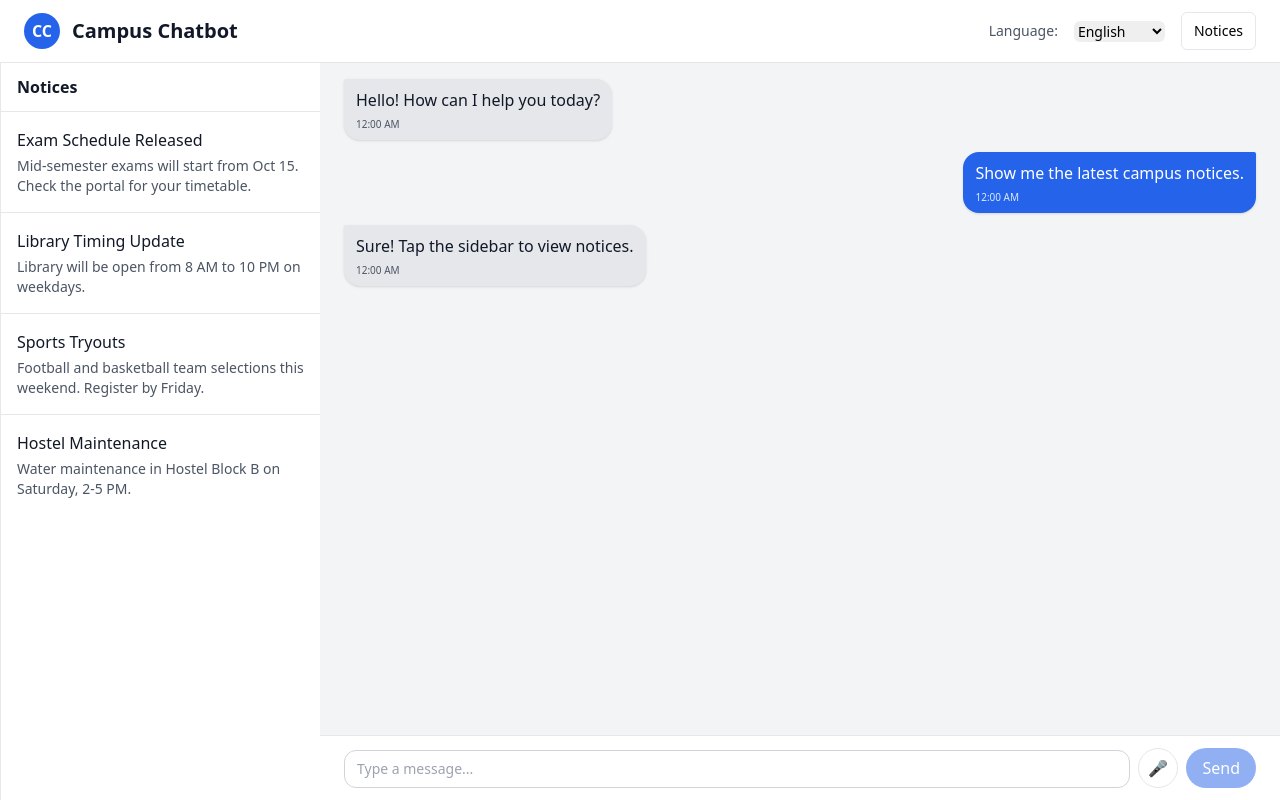
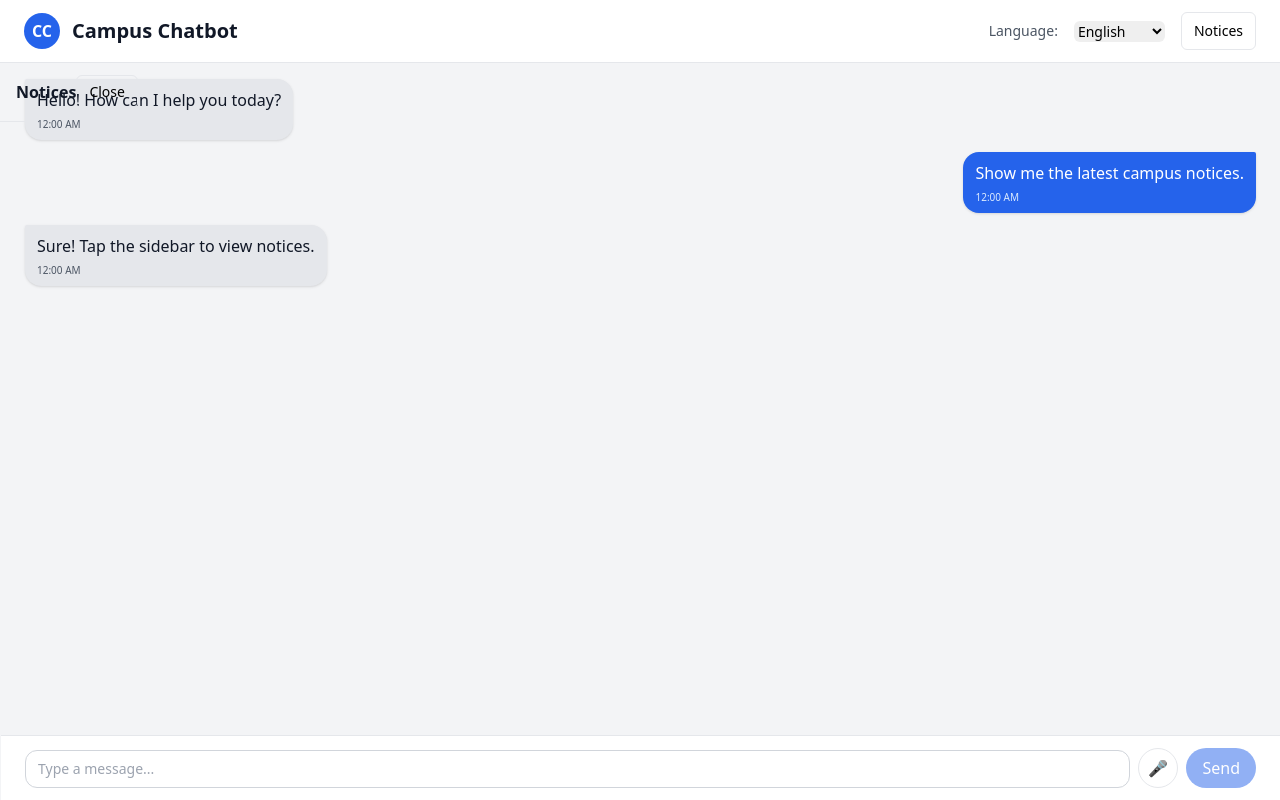
Before and after one commit to BRD-789/Campus-Chatbot, a React (Vite) app: page / in a window 1280 px wide. Built offline with nearby package versions, Linux system fonts and the light colour scheme.

Commit message:
Make notices sidebar collapsible on desktop; add close button

```diff
--- a/src/App.tsx
+++ b/src/App.tsx
@@ -212,7 +212,7 @@ export default function App() {
 				)}
 				<aside
 					className={`fixed sm:static z-30 top-0 right-0 h-full sm:h-auto w-80 max-w-[85%] bg-white border-l shadow-xl sm:shadow-none transform transition-transform duration-300
-						${isSidebarOpen ? 'translate-x-0' : 'translate-x-full sm:translate-x-0'}
+						${isSidebarOpen ? 'translate-x-0' : 'translate-x-full sm:-translate-x-full sm:w-0'}
 						flex flex-col`}
 					aria-label="Notices Sidebar"
 				>
@@ -220,7 +220,7 @@ export default function App() {
 						<h2 className="font-semibold text-gray-900">{labels.notices}</h2>
 						<button
 							onClick={() => setIsSidebarOpen(false)}
-							className="sm:hidden inline-flex items-center justify-center rounded-md border px-3 py-1.5 text-sm hover:bg-gray-50 active:bg-gray-100"
+							className="inline-flex items-center justify-center rounded-md border px-3 py-1.5 text-sm hover:bg-gray-50 active:bg-gray-100"
 						>
 							{labels.close}
 						</button>
```
